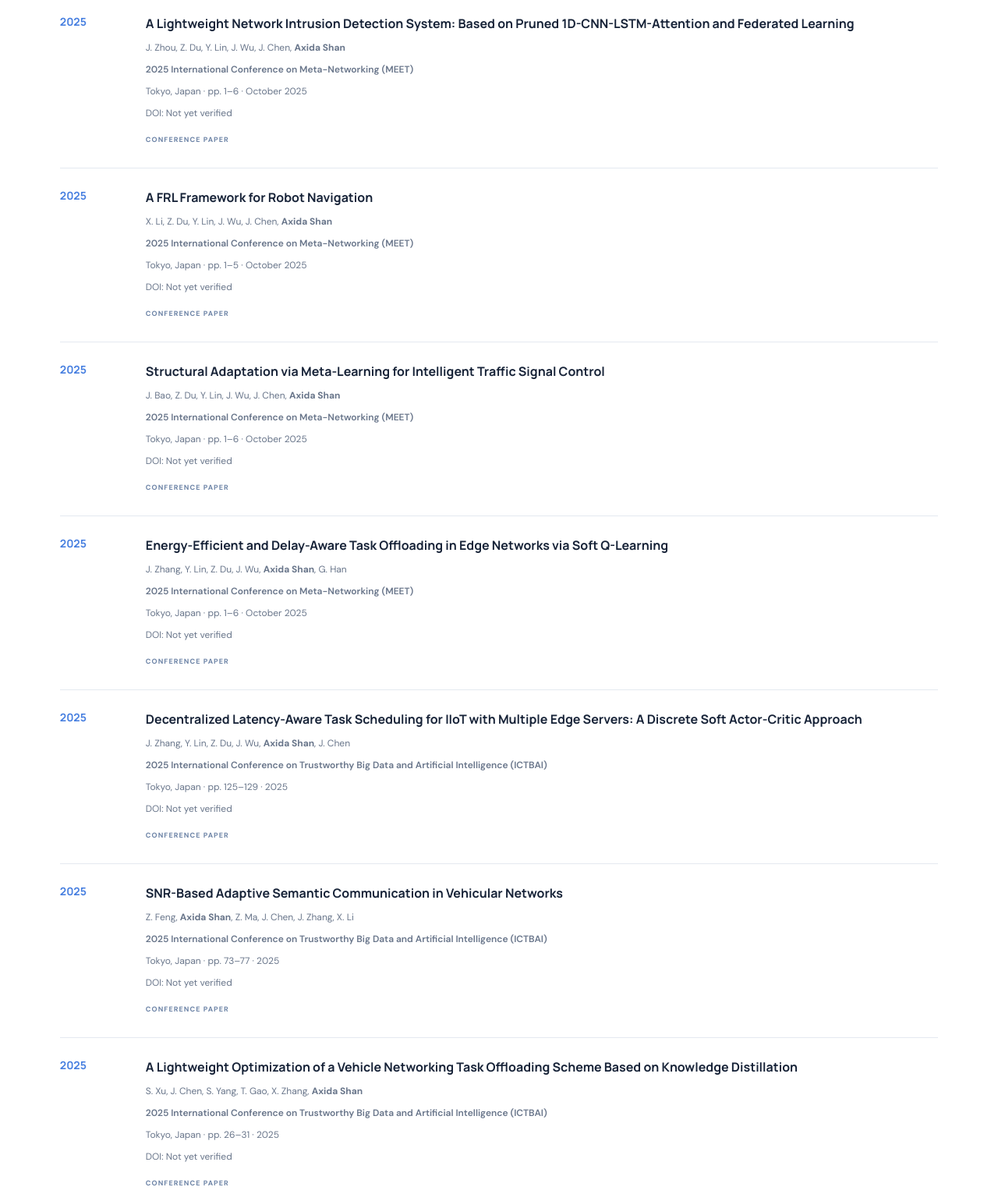
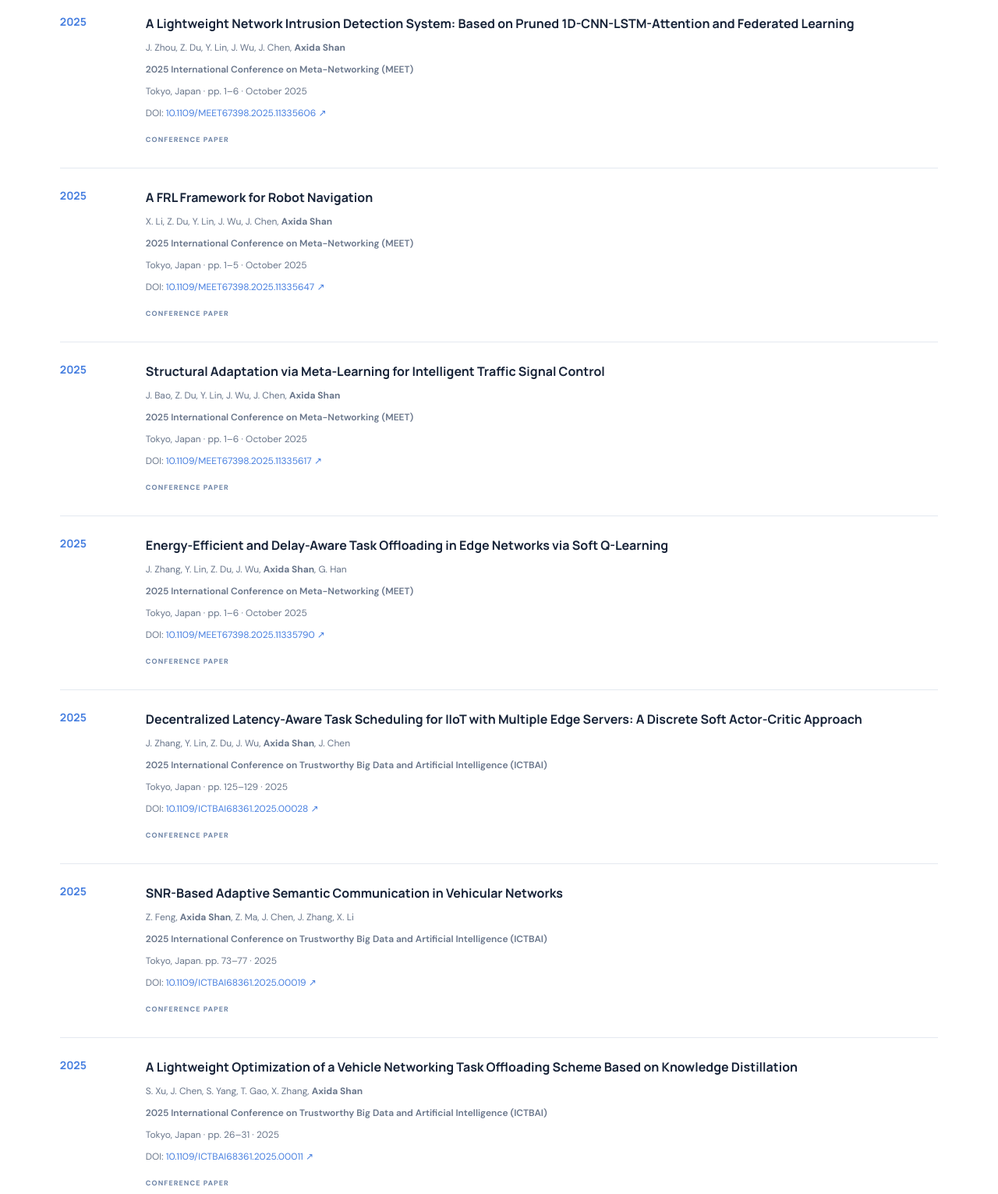
Before and after one commit to Axida-Lab/axida-lab.github.io, a plain HTML site: page publications.html in a window 1280 px wide. Shown: the part 4000-5531 px from the top of the page at 78% size. Drawn offline with Linux system fonts and the light colour scheme.

Commit message:
Update publications.html

```diff
--- a/publications.html
+++ b/publications.html
@@ -733,7 +733,14 @@
                         </p>
 
                         <p class="pub-doi">
-                            DOI: Not yet verified
+                            DOI:
+                            <a
+                                href="https://doi.org/10.1109/MEET67398.2025.11335606"
+                                target="_blank"
+                                rel="noopener"
+                            >
+                                10.1109/MEET67398.2025.11335606 ↗
+                            </a>
                         </p>
 
                         <span class="pub-type">CONFERENCE PAPER</span>
@@ -768,7 +775,14 @@
                         </p>
 
                         <p class="pub-doi">
-                            DOI: Not yet verified
+                            DOI:
+                            <a
+                                href="https://doi.org/10.1109/MEET67398.2025.11335647"
+                                target="_blank"
+                                rel="noopener"
+                            >
+                                10.1109/MEET67398.2025.11335647 ↗
+                            </a>
                         </p>
 
                         <span class="pub-type">CONFERENCE PAPER</span>
@@ -804,7 +818,14 @@
                         </p>
 
                         <p class="pub-doi">
-                            DOI: Not yet verified
+                            DOI:
+                            <a
+                                href="https://doi.org/10.1109/MEET67398.2025.11335617"
+                                target="_blank"
+                                rel="noopener"
+                            >
+                                10.1109/MEET67398.2025.11335617 ↗
+                            </a>
                         </p>
 
                         <span class="pub-type">CONFERENCE PAPER</span>
@@ -840,7 +861,14 @@
                         </p>
 
                         <p class="pub-doi">
-                            DOI: Not yet verified
+                            DOI:
+                            <a
+                                href="https://doi.org/10.1109/MEET67398.2025.11335790"
+                                target="_blank"
+                                rel="noopener"
+                            >
+                                10.1109/MEET67398.2025.11335790 ↗
+                            </a>
                         </p>
 
                         <span class="pub-type">CONFERENCE PAPER</span>
@@ -878,7 +906,14 @@
                         </p>
 
                         <p class="pub-doi">
-                            DOI: Not yet verified
+                            DOI:
+                            <a
+                                href="https://doi.org/10.1109/ICTBAI68361.2025.00028"
+                                target="_blank"
+                                rel="noopener"
+                            >
+                                10.1109/ICTBAI68361.2025.00028 ↗
+                            </a>
                         </p>
 
                         <span class="pub-type">CONFERENCE PAPER</span>
@@ -910,11 +945,18 @@
                         </p>
 
                         <p class="pub-details">
-                            Tokyo, Japan · pp. 73–77 · 2025
+                            Tokyo, Japan. pp. 73–77 · 2025
                         </p>
 
                         <p class="pub-doi">
-                            DOI: Not yet verified
+                            DOI:
+                            <a
+                                href="https://doi.org/10.1109/ICTBAI68361.2025.00019"
+                                target="_blank"
+                                rel="noopener"
+                            >
+                                10.1109/ICTBAI68361.2025.00019 ↗
+                            </a>
                         </p>
 
                         <span class="pub-type">CONFERENCE PAPER</span>
@@ -951,7 +993,14 @@
                         </p>
 
                         <p class="pub-doi">
-                            DOI: Not yet verified
+                            DOI:
+                            <a
+                                href="https://doi.org/10.1109/ICTBAI68361.2025.00011"
+                                target="_blank"
+                                rel="noopener"
+                            >
+                                10.1109/ICTBAI68361.2025.00011 ↗
+                            </a>
                         </p>
 
                         <span class="pub-type">CONFERENCE PAPER</span>
```
